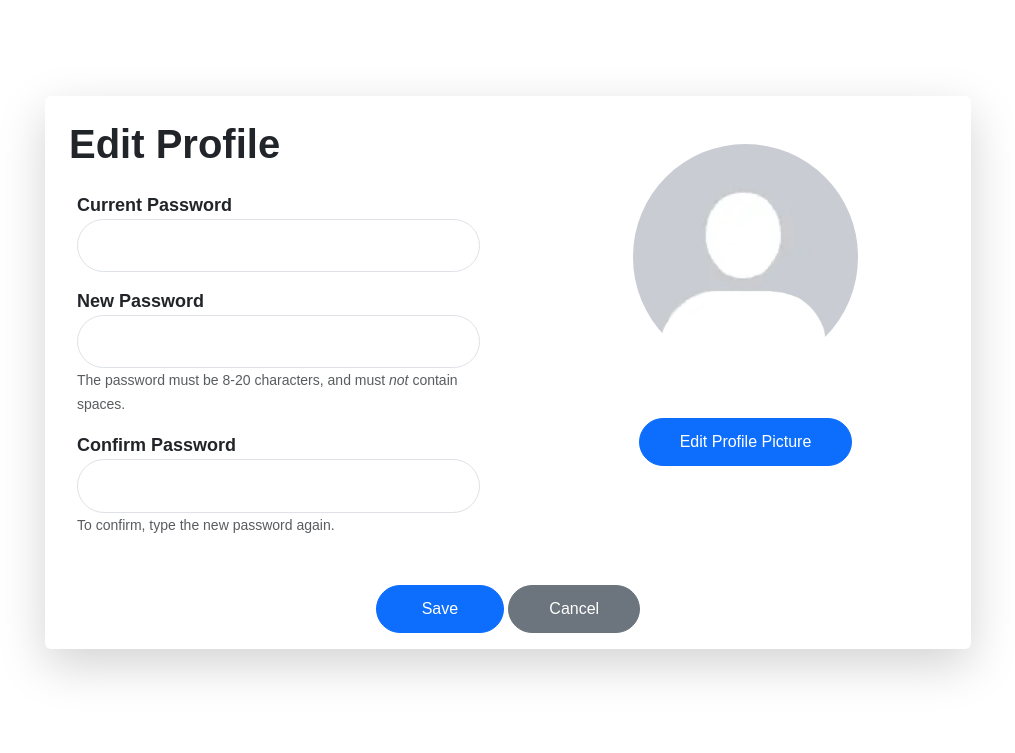
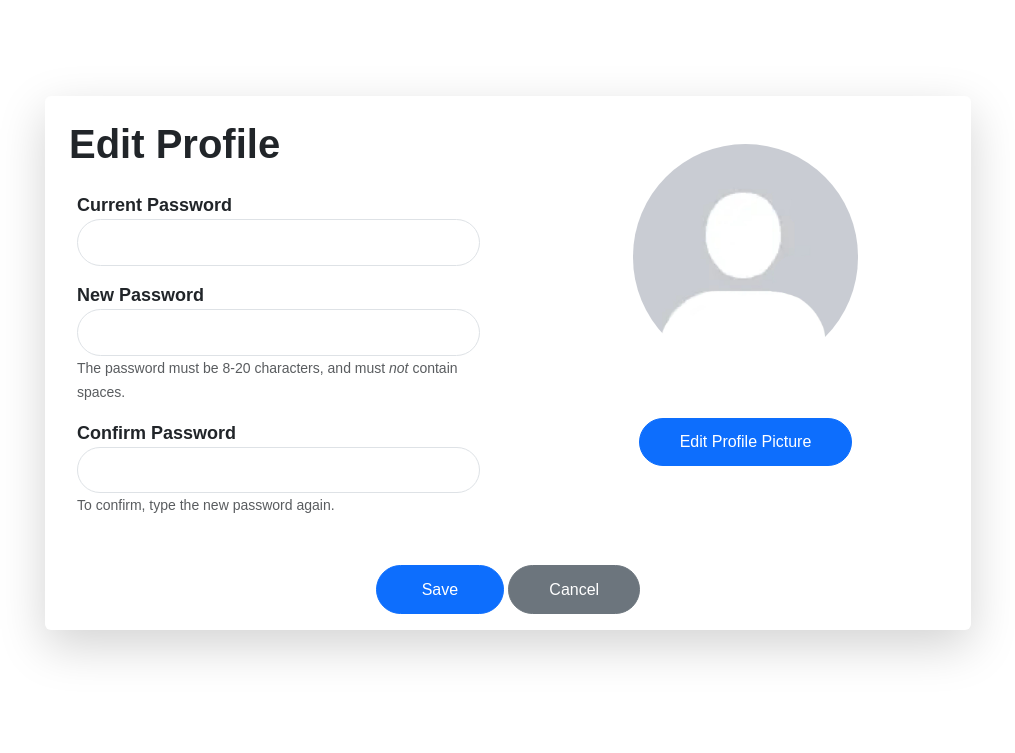
Before and after one commit to ReginaBackwards/webtechfinals, a PHP site: the page made by BBCLive/Manager/Content Manager/settings.html in a window 1280 px wide. Shown: the top 753 px of the page, without its empty margins (132-1147 px from the left). Run offline with PHP 8.4, Linux system fonts and the light colour scheme.

Commit message:
update cm-style.css

```diff
--- a/BBCLive/Manager/Content Manager/cmstyles/css/cm-style.css
+++ b/BBCLive/Manager/Content Manager/cmstyles/css/cm-style.css
@@ -26,9 +26,9 @@ body {
 }
 
 .form-control {
-  font-size: 0.8rem;
+  font-size: 1.2rem;
   border-radius: 10rem;
-  padding: 1rem;
+  padding: 0.5rem 1.5rem 0.5rem 1.5rem;
 }
 
 #button {
```
